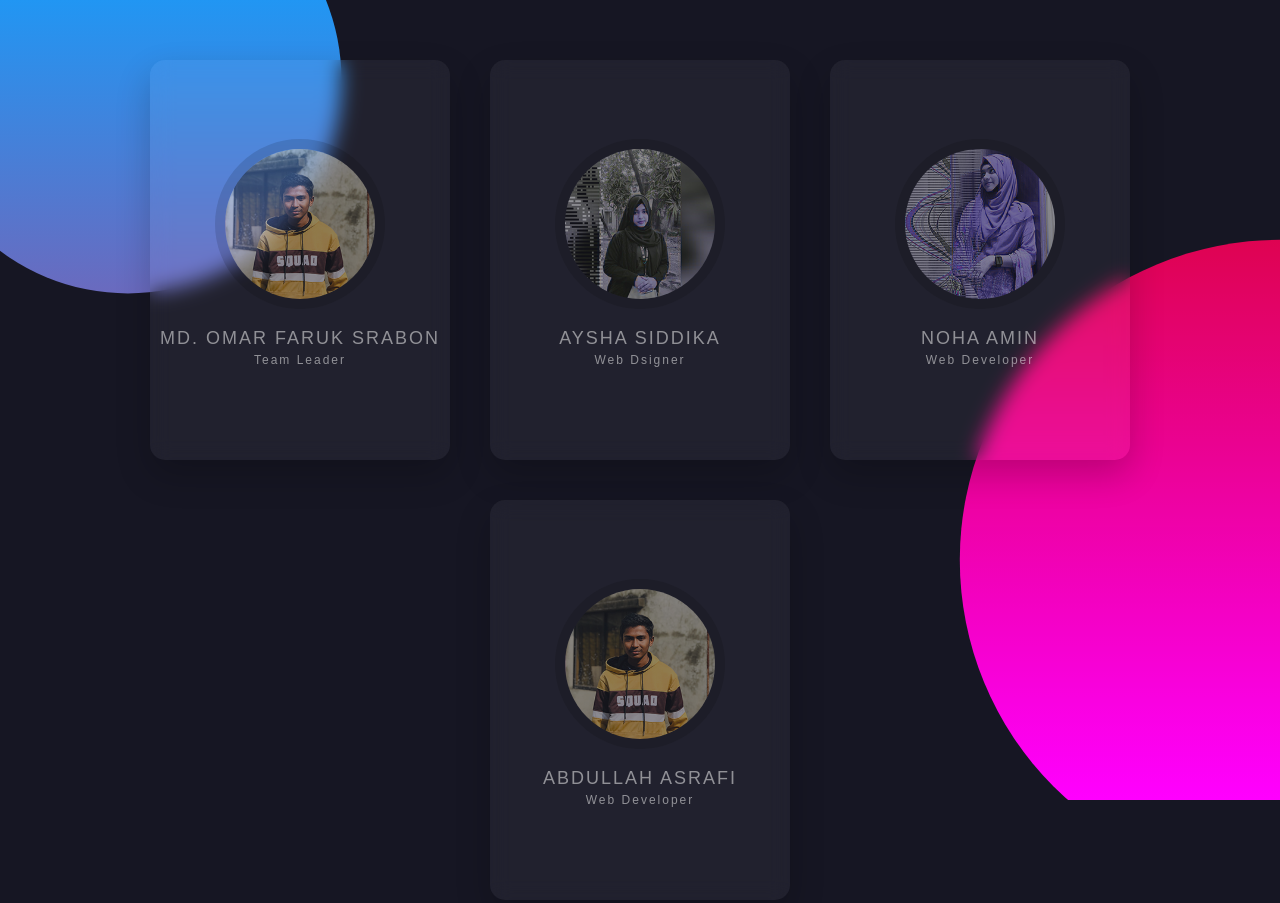
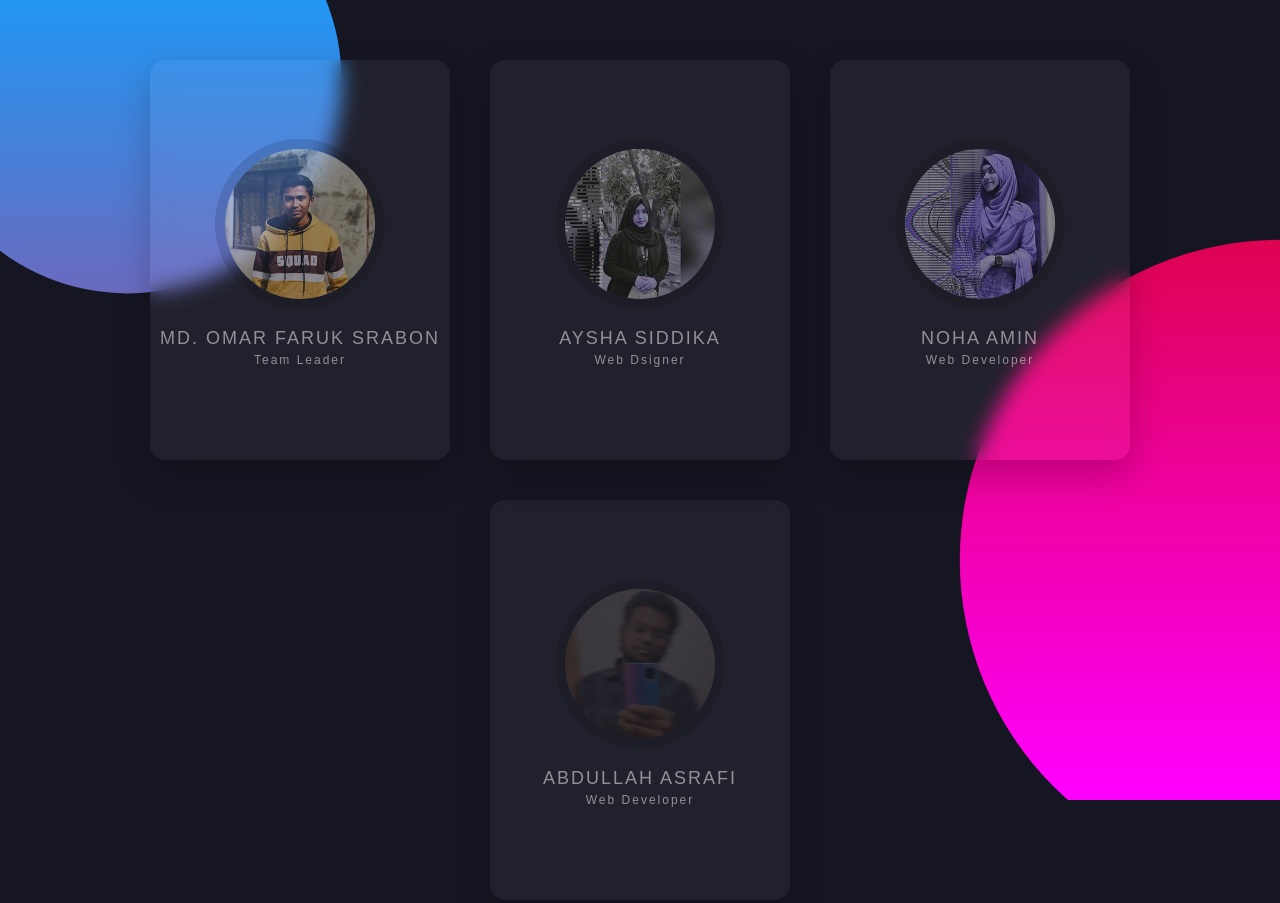
Before and after one commit to srabontalukder08-cmd/My-Website, a plain HTML site: page index.html in a window 1280 px wide. Drawn offline with Linux system fonts and the light colour scheme; a web font is replaced by a local one.

Commit message:
Add files via upload

```diff
--- a/index.html
+++ b/index.html
@@ -73,7 +73,7 @@
             </div>
             <div class="card">
                 <div class="content">
-                    <div class="imgBx"><img src="srabon.jpg"></div>
+                    <div class="imgBx"><img src="abdullah.jpg"></div>
                     <div class="contentBx">
                         <h3>Abdullah Asrafi<br><span>Web Developer</span></h3>
                     </div>
```
Also changed, not shown: abdullah.jpg (added).
